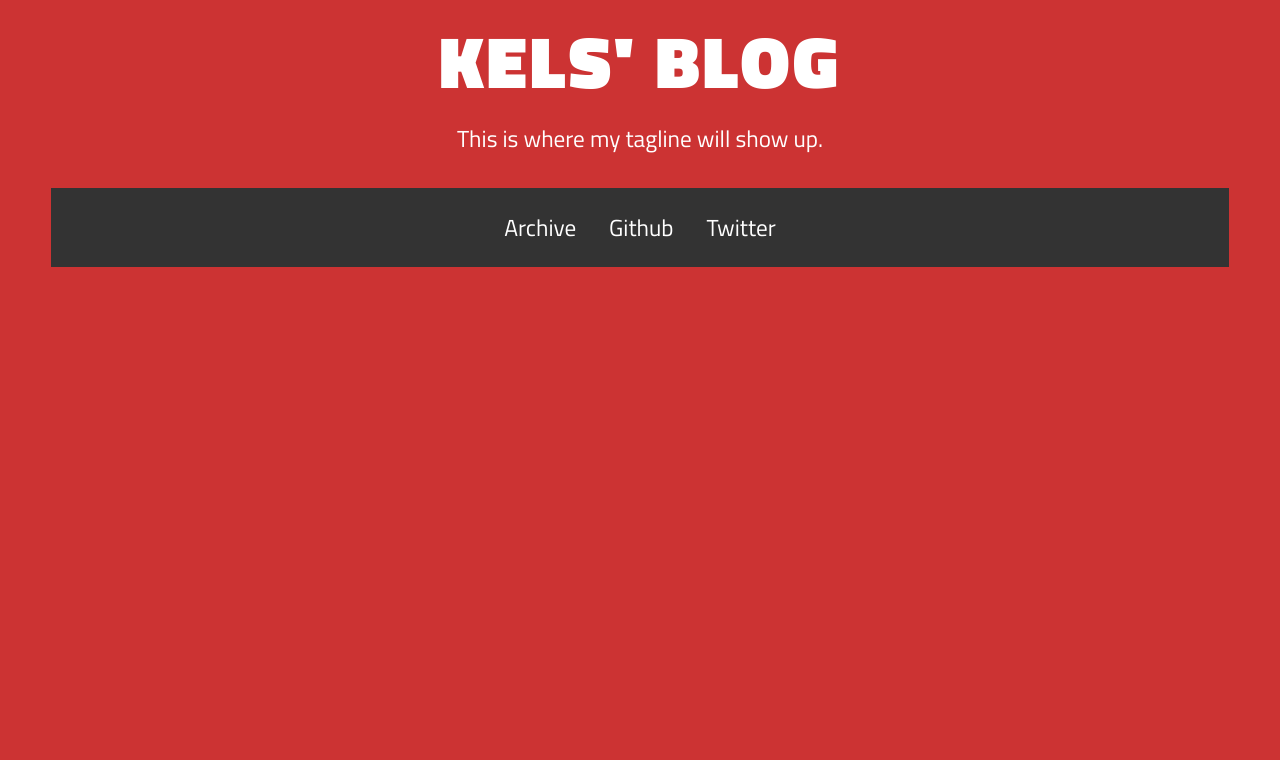
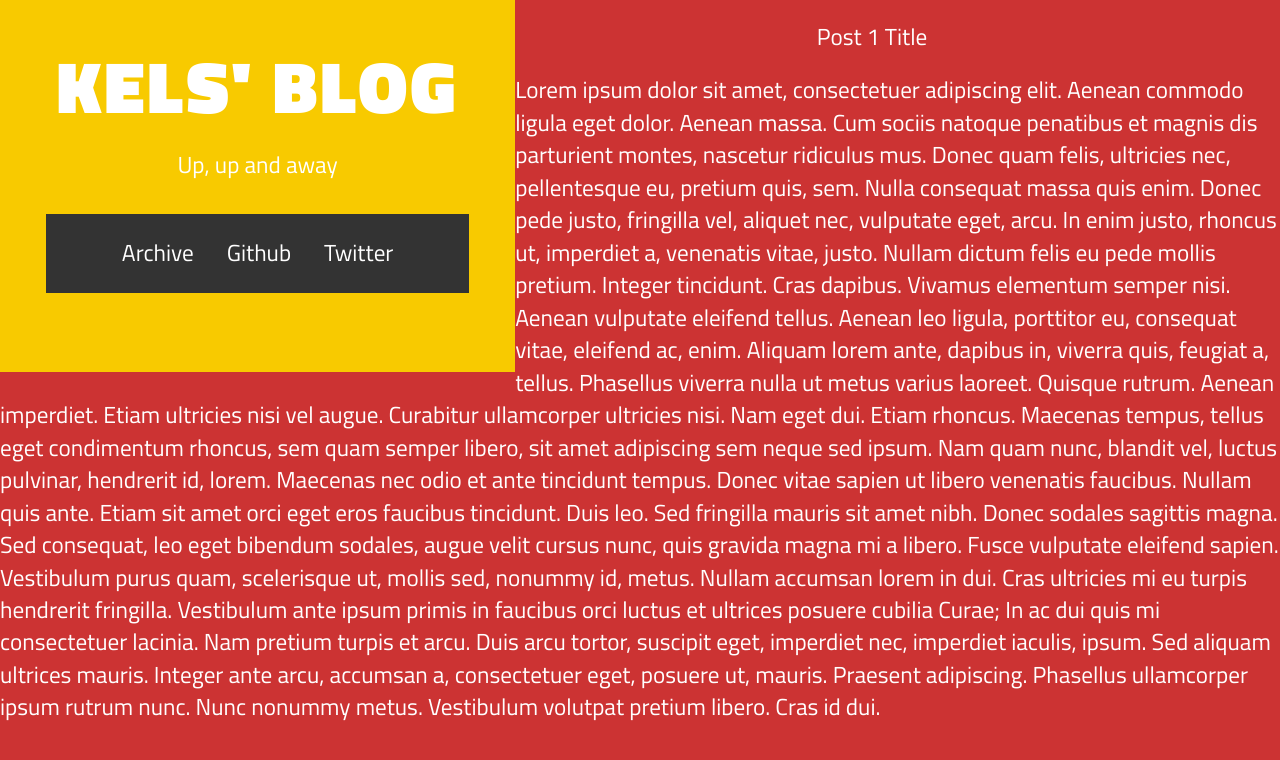
Before and after one commit to localkels/fuzzy-octo-llama, a plain HTML site: page Temporary Portfolio page /blog.html in a window 1280 px wide. Drawn offline with Linux system fonts and the light colour scheme.

Commit message:
Added a start to fixed sidebar blog template.

```diff
--- a/Temporary Portfolio page /blog.html
+++ b/Temporary Portfolio page /blog.html
@@ -9,15 +9,16 @@
         <link rel="stylesheet" href="css/normalize.css">
         <link rel="stylesheet" href="css/main.css">
         <link href="css/hover.css" rel="stylesheet" media="all">
+        <!-- <script type="text/javascript" src="js/main.js"></script> -->
         <!-- <link rel="stylesheet" href="css/responsive.css"> -->
 
     </head>
 
     <body>
-
-        <header>
+        <div id="wrapper">
+        <header class="sidebar">
             <h1>Kels' Blog</h1>
-            <span>This is where my tagline will show up.</span>
+            <span>Up, up and away</span>
             <nav>
                 <ul>
                     <li>Archive</li>
@@ -31,15 +32,21 @@
 
         <section>
             <header>
-
+                Post 1 Title
             </header>
 
             <article>
+            Lorem ipsum dolor sit amet, consectetuer adipiscing elit. Aenean commodo ligula eget dolor. Aenean massa. Cum sociis natoque penatibus et magnis dis parturient montes, nascetur ridiculus mus. Donec quam felis, ultricies nec, pellentesque eu, pretium quis, sem. Nulla consequat massa quis enim. Donec pede justo, fringilla vel, aliquet nec, vulputate eget, arcu. In enim justo, rhoncus ut, imperdiet a, venenatis vitae, justo. Nullam dictum felis eu pede mollis pretium. Integer tincidunt. Cras dapibus. Vivamus elementum semper nisi.
+
+Aenean vulputate eleifend tellus. Aenean leo ligula, porttitor eu, consequat vitae, eleifend ac, enim. Aliquam lorem ante, dapibus in, viverra quis, feugiat a, tellus. Phasellus viverra nulla ut metus varius laoreet. Quisque rutrum. Aenean imperdiet. Etiam ultricies nisi vel augue. Curabitur ullamcorper ultricies nisi. Nam eget dui. Etiam rhoncus. Maecenas tempus, tellus eget condimentum rhoncus, sem quam semper libero, sit amet adipiscing sem neque sed ipsum. Nam quam nunc, blandit vel, luctus pulvinar, hendrerit id, lorem.
+
+Maecenas nec odio et ante tincidunt tempus. Donec vitae sapien ut libero venenatis faucibus. Nullam quis ante. Etiam sit amet orci eget eros faucibus tincidunt. Duis leo. Sed fringilla mauris sit amet nibh. Donec sodales sagittis magna. Sed consequat, leo eget bibendum sodales, augue velit cursus nunc, quis gravida magna mi a libero. Fusce vulputate eleifend sapien. Vestibulum purus quam, scelerisque ut, mollis sed, nonummy id, metus. Nullam accumsan lorem in dui. Cras ultricies mi eu turpis hendrerit fringilla. Vestibulum ante ipsum primis in faucibus orci luctus et ultrices posuere cubilia Curae; In ac dui quis mi consectetuer lacinia. Nam pretium turpis et arcu. Duis arcu tortor, suscipit eget, imperdiet nec, imperdiet iaculis, ipsum. Sed aliquam ultrices mauris. Integer ante arcu, accumsan a, consectetuer eget, posuere ut, mauris. Praesent adipiscing. Phasellus ullamcorper ipsum rutrum nunc. Nunc nonummy metus. Vestibulum volutpat pretium libero. Cras id dui.
+
 
             </article>
         </section>
 
-
+        </div>
 
     </body>
 
--- a/Temporary Portfolio page /css/main.css
+++ b/Temporary Portfolio page /css/main.css
@@ -97,3 +97,15 @@ h3 {
 h4 {
    font-size: 1.333em;
 }
+
+/*********************************
+BLOG
+**********************************/
+
+.sidebar {
+  @include box-sizing(border-box);
+  float: left;
+  width: 33%;
+  padding: 2em;
+  background-color: #f8ca00;
+}
```
Also changed, not shown: Temporary Portfolio page /js/main.js (+15 -0 lines).
